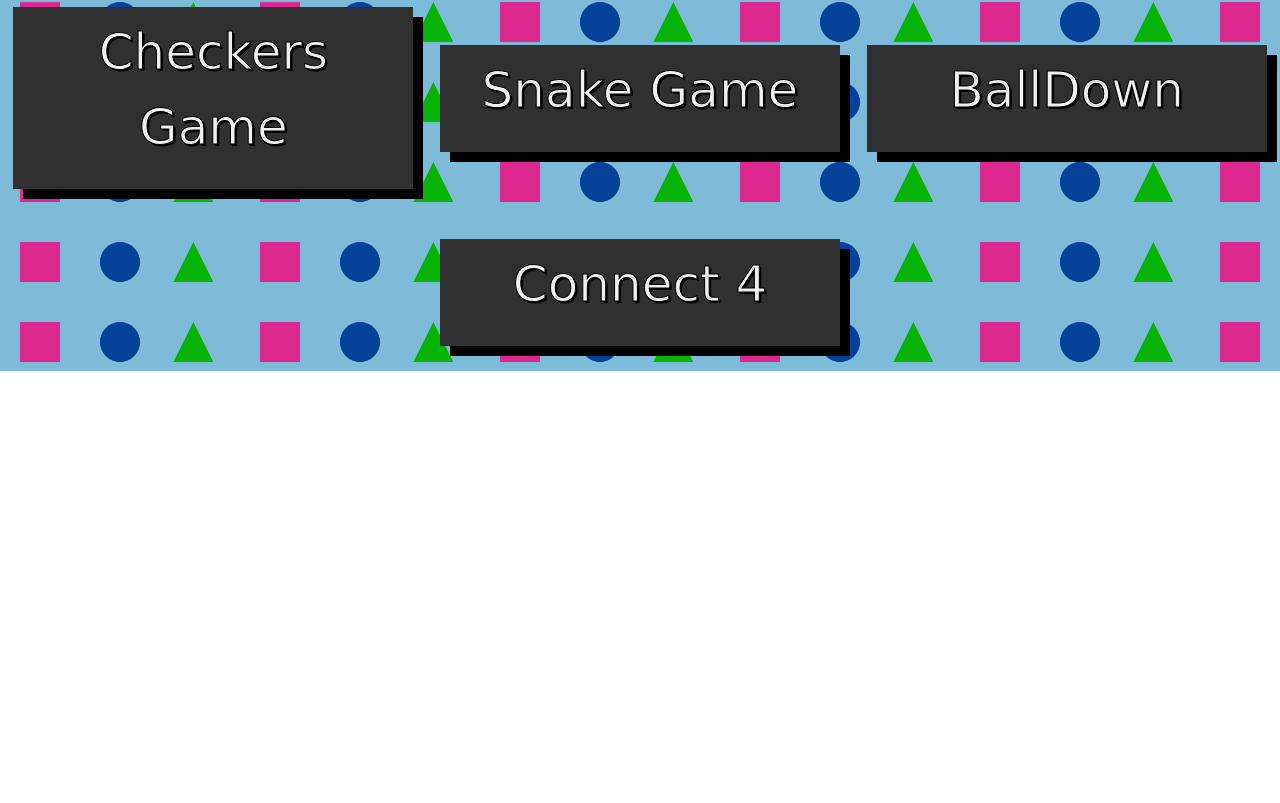
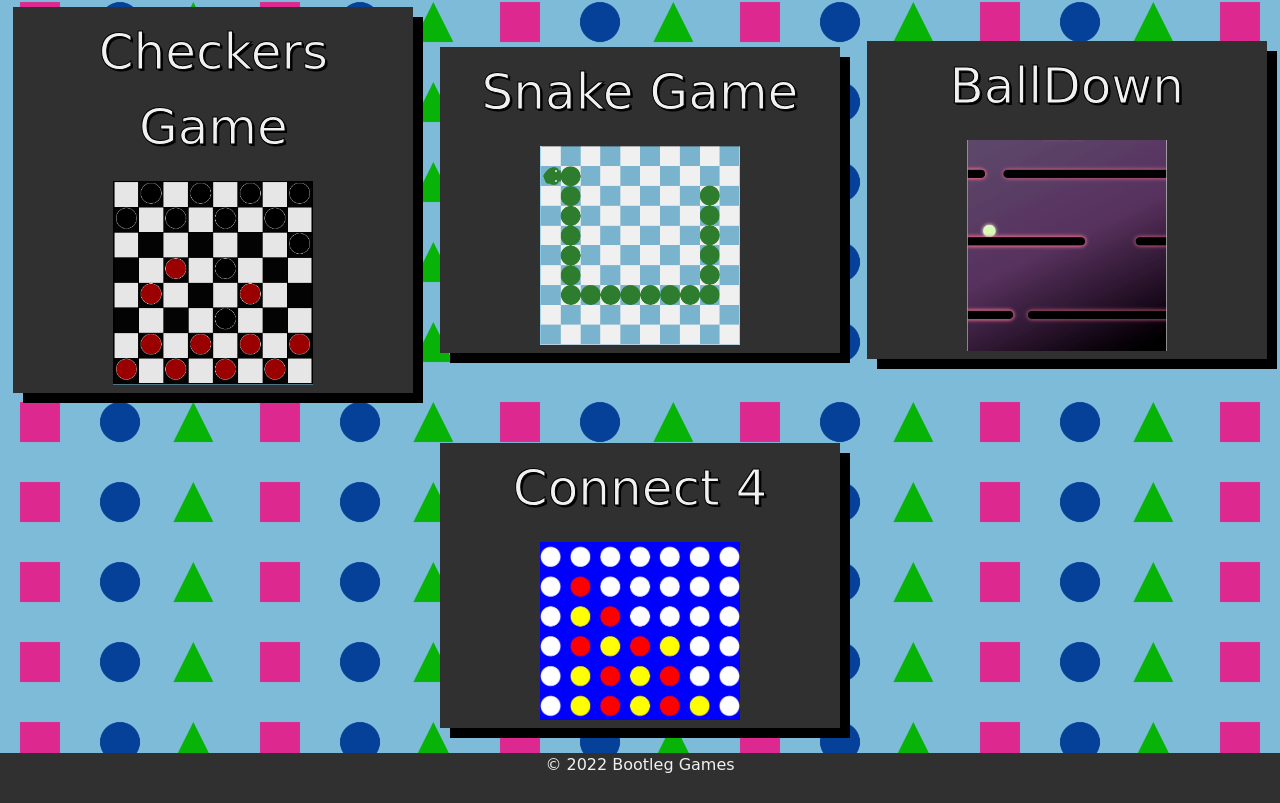
Before and after one commit to Ting9997/BootlegGames, a Vue app: page /games in a window 1280 px wide. Shown: the part 244-1047 px from the top of the page. Before the commit the page ends 800 px from the top, so only its background shows below. Built offline with nearby package versions, Linux system fonts and the light colour scheme; no server answers.

Commit message:
Fixed footers

```diff
--- a/src/components/GameElement.vue
+++ b/src/components/GameElement.vue
@@ -3,20 +3,20 @@
         <div class="game-list-item">
             <a class="nav-link" href="/games/checkers">
                 <p>Checkers Game</p>
-                <!-- <img id="checkers_preview" src="../assets/checkers_preview.png" alt="Checkers Preview"> -->
+                <img id="checkers_preview" src="../assets/checkers_preview.png" alt="Checkers Preview">
             </a>
 
         </div>
         <div class="game-list-item">
             <a class="nav-link" href="/games/snake">
                 <p>Snake Game</p>
-                <!-- <img id="checkers_preview" src="../assets/snake_preview.png" alt="Snake Preview"> -->
+                <img id="checkers_preview" src="../assets/snake_preview.png" alt="Snake Preview">
             </a>
         </div>
         <div class="game-list-item">
             <a class="nav-link" href="/games/balldown">
                 <p>BallDown</p>
-                <!-- <img id="checkers_preview" src="../assets/balldown_preview.png" alt="BallDown Preview"> -->
+                <img id="checkers_preview" src="../assets/balldown_preview.png" alt="BallDown Preview">
             </a>
         </div>
     </div>
@@ -24,7 +24,7 @@
         <div class="game-list-item">
             <a class="nav-link" href="/games/connect4">
                 <p>Connect 4</p>
-                <!-- <img id="checkers_preview" src="../assets/connect4_preview.jpg" alt="Connect Four"> -->
+                <img id="checkers_preview" src="../assets/connect4_preview.jpg" alt="Connect Four">
             </a>
         </div>
     </div>
--- a/src/views/ContactsView.vue
+++ b/src/views/ContactsView.vue
@@ -18,6 +18,7 @@
     </BaseBackground>
 
     <!-- Page Footer -->
+    <div class="game_page_footer">© 2022 Bootleg Games</div>
 </template>
 
 <!-- _______________________________________________________________ -->
--- a/src/views/DropZoneView.vue
+++ b/src/views/DropZoneView.vue
@@ -57,6 +57,9 @@
             </div>
         </div>
     </div>
+
+    <!-- Page Footer -->
+    <div class="game_page_footer">© 2022 Bootleg Games</div>
 </template>
 
 <!-- _______________________________________________________________ -->
--- a/src/views/GamesView.vue
+++ b/src/views/GamesView.vue
@@ -18,6 +18,7 @@
     </BaseBackground>
 
     <!-- Page Footer -->
+    <div class="game_page_footer">© 2022 Bootleg Games</div>
 </template>
 
 <!-- _______________________________________________________________ -->
```
